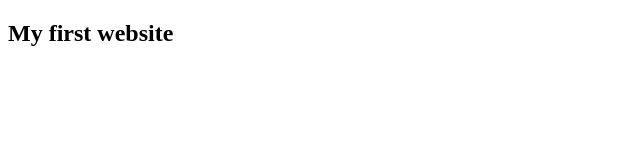
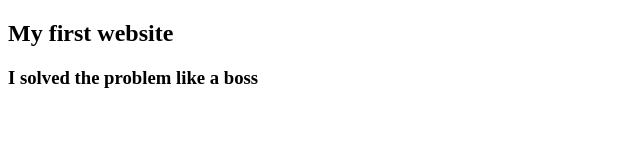
Before and after one commit to sonaly-mehr/my-first-website, a plain HTML site: page index.html in a window 1280 px wide. Shown: the whole page, without its empty margins (0-640 px from the left). Drawn offline with Linux system fonts and the light colour scheme.

Commit message:
added a header

```diff
--- a/index.html
+++ b/index.html
@@ -7,5 +7,6 @@
 </head>
 <body>
     <h2>My first website</h2>
+    <h3>I solved the problem like a boss</h3>
 </body>
 </html>
```
